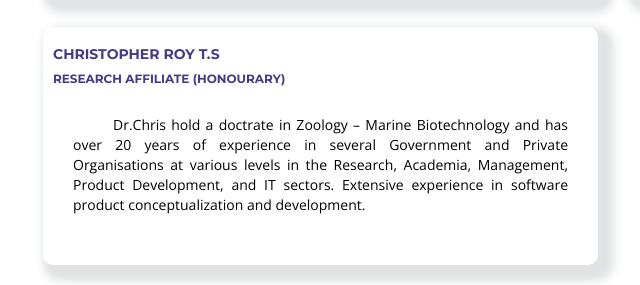
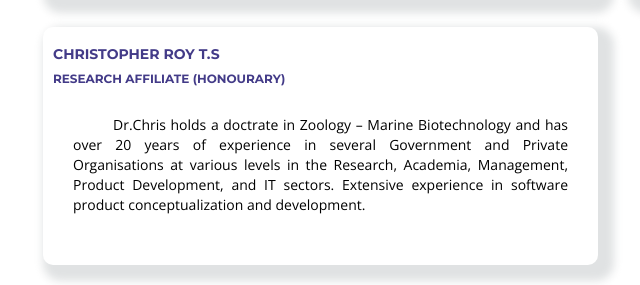
Before and after one commit to gbachennai/gbachennai.github.io, a plain HTML site: page index.html in a window 1280 px wide. Shown: the part 4479-4764 px from the top of the page, 27-667 px from the left. Drawn offline with nearby package versions, Linux system fonts and the light colour scheme; files whose address does not match are found by name.

Commit message:
spell fix

```diff
--- a/index.html
+++ b/index.html
@@ -441,7 +441,7 @@
                         <h5 class="service-title">Christopher Roy T.S </h5>
                         <h6 class="service-title">Research Affiliate (Honourary)</h6>
                         <p class="services-content margin-bottom-10 ">
-                            Dr.Chris hold a doctrate in Zoology – Marine Biotechnology and has over 20 years of experience in several Government and Private Organisations at various levels in the Research, Academia, Management, Product Development, and IT sectors.
+                            Dr.Chris holds a doctrate in Zoology – Marine Biotechnology and has over 20 years of experience in several Government and Private Organisations at various levels in the Research, Academia, Management, Product Development, and IT sectors.
                             Extensive experience in software product conceptualization and development.
                         </p>
                     </div>
```
